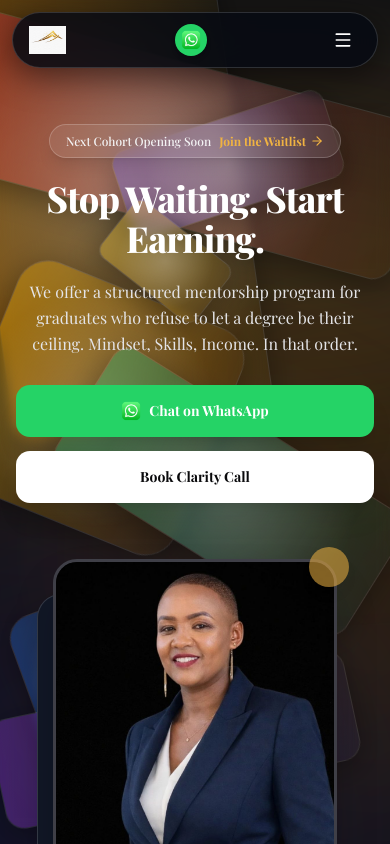
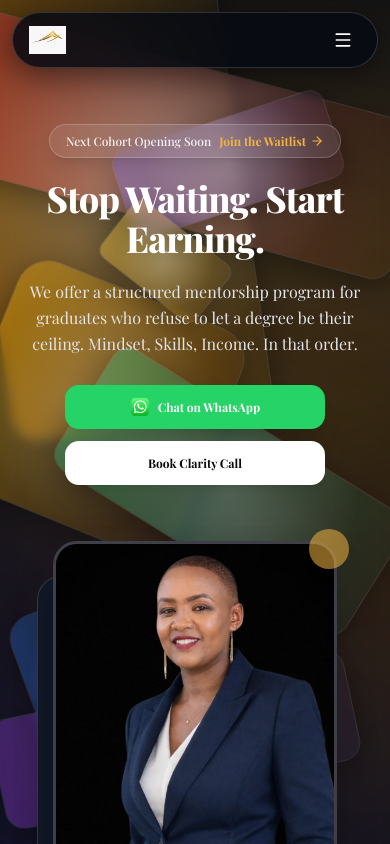
Before and after one commit to Ojay003/Ascend-Growth, a Next.js app: page / in a window 390 px wide. Shown: the top 844 px of the page. Built offline with nearby package versions, Linux system fonts and the light colour scheme; a web font is replaced by a local one.

Commit message:
improved mobile UI and changed the iverall font

```diff
--- a/src/app/globals.css
+++ b/src/app/globals.css
@@ -7,10 +7,10 @@
 @theme inline {
   --color-background: var(--background);
   --color-foreground: var(--foreground);
-  --font-sans: var(--font-playfair), Georgia, serif;
+  --font-sans: var(--font-old-standard), var(--font-playfair), Georgia, serif;
   --font-mono: var(--font-geist-mono);
-  --font-heading: var(--font-playfair), Georgia, serif;
-  --font-serif: var(--font-playfair), Georgia, serif;
+  --font-heading: var(--font-old-standard), var(--font-playfair), Georgia, serif;
+  --font-serif: var(--font-old-standard), var(--font-playfair), Georgia, serif;
   --color-sidebar-ring: var(--sidebar-ring);
   --color-sidebar-border: var(--sidebar-border);
   --color-sidebar-accent-foreground: var(--sidebar-accent-foreground);
--- a/src/app/layout.tsx
+++ b/src/app/layout.tsx
@@ -1,18 +1,21 @@
 import type { Metadata } from "next";
-import { Playfair_Display, Geist_Mono } from "next/font/google";
+import { Old_Standard_TT, Playfair_Display } from "next/font/google";
 import "./globals.css";
 import { cn } from "@/lib/utils";
 import { ThemeProvider } from "@/components/theme-provider";
+
+const oldStandard = Old_Standard_TT({
+  weight: ["400", "700"],
+  style: ["normal", "italic"],
+  subsets: ["latin"],
+  variable: "--font-old-standard",
+  display: "swap",
+});
 
 const playfair = Playfair_Display({
   subsets: ["latin"],
   variable: "--font-playfair",
   display: "swap",
-});
-
-const geistMono = Geist_Mono({
-  variable: "--font-geist-mono",
-  subsets: ["latin"],
 });
 
 export const metadata: Metadata = {
@@ -34,9 +37,9 @@ export default function RootLayout({
     <html
       lang="en"
       suppressHydrationWarning
-      className={cn("h-full", "antialiased", playfair.variable, geistMono.variable, "font-sans")}
+      className={cn("h-full", "antialiased", oldStandard.variable, playfair.variable, "font-sans")}
     >
-      <body className="min-h-full flex flex-col">
+      <body className="min-h-full flex flex-col font-sans">
         <ThemeProvider
           attribute="class"
           defaultTheme="light"
--- a/src/components/sections/CtaBanner.tsx
+++ b/src/components/sections/CtaBanner.tsx
@@ -85,10 +85,10 @@ export default function CtaBanner() {
             </p>
 
             {/* Call Actions */}
-            <div className="flex flex-col sm:flex-row items-center justify-center gap-3.5 pt-2 w-full max-w-md">
+            <div className="flex flex-col sm:flex-row items-center justify-center gap-3 pt-2 w-full">
               <Button
                 asChild
-                className="bg-white hover:bg-zinc-100 text-zinc-950 font-black uppercase tracking-wider h-13 sm:h-14 px-7 rounded-xl transition-all shadow-[0_0_25px_rgba(255,255,255,0.45)] hover:shadow-[0_0_35px_rgba(255,255,255,0.7)] hover:-translate-y-0.5 group text-xs sm:text-sm w-full sm:w-auto border border-white/80"
+                className="bg-white hover:bg-zinc-100 text-zinc-950 font-black uppercase tracking-wider h-11 sm:h-14 px-6 sm:px-7 rounded-xl transition-all shadow-[0_0_25px_rgba(255,255,255,0.45)] hover:shadow-[0_0_35px_rgba(255,255,255,0.7)] hover:-translate-y-0.5 group text-xs sm:text-sm w-[260px] sm:w-auto border border-white/80"
               >
                 <Link href="/book" className="flex items-center justify-center">
                   Book Free Clarity Call
@@ -99,7 +99,7 @@ export default function CtaBanner() {
               <Button
                 asChild
                 variant="whatsapp"
-                className="h-13 sm:h-14 px-6 rounded-xl font-bold uppercase tracking-wider text-xs sm:text-sm w-full sm:w-auto shadow-lg hover:scale-[1.02] transition-transform"
+                className="h-11 sm:h-14 px-5 sm:px-6 rounded-xl font-bold uppercase tracking-wider text-xs sm:text-sm w-[260px] sm:w-auto shadow-lg hover:scale-[1.02] transition-transform"
               >
                 <a
                   href="https://wa.me/254796469972?text=Hello%20Ascend%20Growth%2C%20I%20would%20like%20to%20inquire%20about%20the%20clarity%20call"
--- a/src/components/sections/Header.tsx
+++ b/src/components/sections/Header.tsx
@@ -32,7 +32,7 @@ export default function Header() {
             />
           </Link>
 
-          {/* Centered Navigation Links */}
+          {/* Centered Navigation Links (Desktop) */}
           <nav className="hidden md:flex items-center justify-center gap-7 lg:gap-9 text-xs sm:text-sm font-semibold tracking-wide text-white">
             {[
               { href: "/", label: "Home" },
@@ -51,7 +51,7 @@ export default function Header() {
             ))}
           </nav>
 
-          {/* WhatsApp CTA pinned to the far right of the glass island */}
+          {/* WhatsApp CTA pinned to the far right of the glass island (Desktop Only) */}
           <Button
             asChild
             className="hidden sm:inline-flex bg-[#25D366] hover:bg-[#20bd5a] text-white font-bold rounded-full px-4 sm:px-5 py-2 shadow-[0_4px_15px_rgba(37,211,102,0.35)] text-xs transition-all hover:scale-105"
@@ -74,27 +74,9 @@ export default function Header() {
             </a>
           </Button>
 
-          {/* Mobile WhatsApp Quick Icon */}
-          <a
-            href="https://wa.me/254796469972?text=Hello%20Ascend%20Growth%2C%20I%20would%20like%20to%20inquire%20about%20the%20mentorship%20program"
-            target="_blank"
-            rel="noopener noreferrer"
-            className="sm:hidden p-1.5 rounded-full bg-[#25D366] text-white shadow-md hover:scale-105 transition-transform"
-            aria-label="Chat on WhatsApp"
-          >
-            <div className="relative w-5 h-5">
-              <Image
-                src="/images/whatsapp.png"
-                alt="WhatsApp"
-                fill
-                className="object-contain"
-              />
-            </div>
-          </a>
-
-          {/* Mobile Menu Toggle */}
+          {/* Clean Mobile Menu Toggle (No floating whatsapp icon) */}
           <button
-            className="md:hidden p-2 text-white focus:outline-none rounded-full hover:bg-white/10 transition-colors ml-2"
+            className="md:hidden p-2 text-white focus:outline-none rounded-full hover:bg-white/10 transition-colors"
             onClick={toggleMenu}
             aria-label="Toggle menu"
           >
@@ -126,7 +108,7 @@ export default function Header() {
 
             {/* Mobile Action in Drawer */}
             <div className="mt-3 w-full pt-3 border-t border-white/10">
-              <Button asChild className="bg-[#25D366] hover:bg-[#20bd5a] text-white w-full rounded-full py-5 font-bold shadow-[0_4px_15px_rgba(37,211,102,0.35)] text-xs">
+              <Button asChild className="bg-[#25D366] hover:bg-[#20bd5a] text-white w-full rounded-full py-3.5 font-bold shadow-[0_4px_15px_rgba(37,211,102,0.35)] text-xs">
                 <a
                   href="https://wa.me/254796469972?text=Hello%20Ascend%20Growth%2C%20I%20would%20like%20to%20inquire%20about%20the%20mentorship%20program"
                   target="_blank"
--- a/src/components/ui/hero-section.tsx
+++ b/src/components/ui/hero-section.tsx
@@ -96,7 +96,7 @@ export function HeroSection({
           {/* Actions */}
           <motion.div
             variants={fadeUp}
-            className="relative z-10 flex flex-col sm:flex-row items-stretch sm:items-center justify-center gap-3.5 sm:gap-4 mt-2 w-full sm:w-auto"
+            className="relative z-10 flex flex-col sm:flex-row items-center justify-center gap-3 sm:gap-4 mt-2 w-full sm:w-auto"
           >
             {actions.map((action, index) => (
               <Button
@@ -104,7 +104,7 @@ export function HeroSection({
                 variant={action.variant as any}
                 size="lg"
                 asChild
-                className="w-full sm:w-auto h-13 sm:h-12 px-6 sm:px-8 rounded-xl font-bold text-sm sm:text-base hover:scale-[1.02] transition-transform shadow-xl"
+                className="w-[260px] sm:w-auto h-11 sm:h-12 px-5 sm:px-8 rounded-xl font-bold text-xs sm:text-base hover:scale-[1.02] transition-transform shadow-xl"
               >
                 <a href={action.href} className="flex items-center justify-center gap-2">
                   {action.icon}
```
